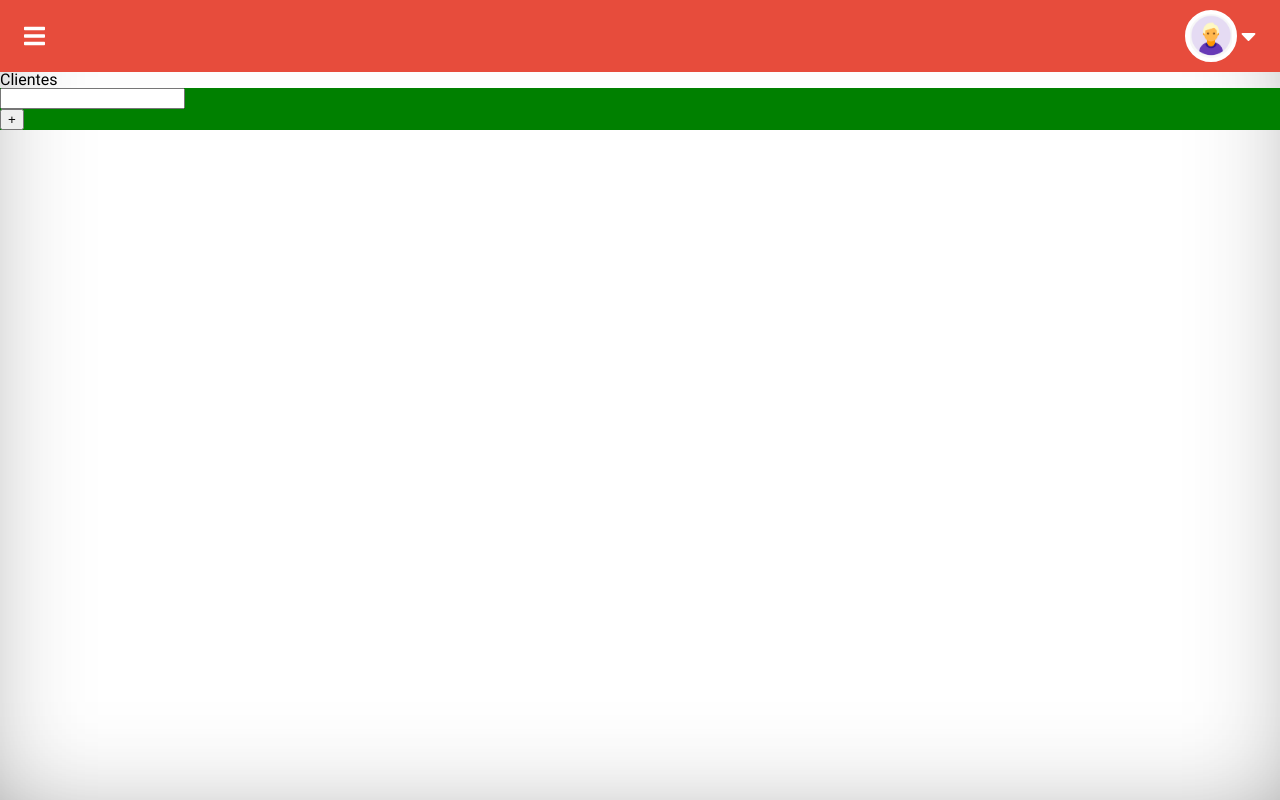
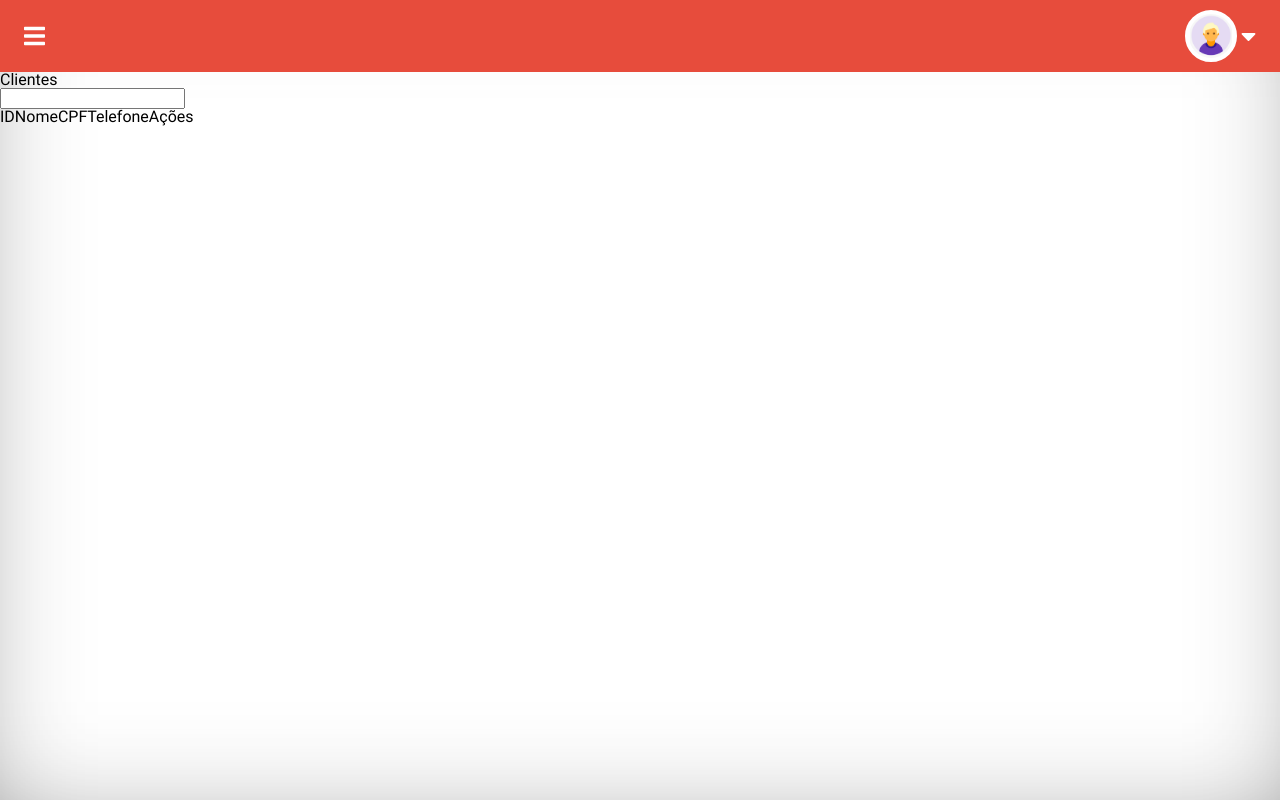
Before and after one commit to mdccg/fgmanager, a React (Create React App) app in the folder frontend/: page /clientes in a window 1280 px wide. Built offline with nearby package versions, Linux system fonts and the light colour scheme.

Commit message:
tela de clientes

```diff
--- a/frontend/src/pages/Agenda/index.js
+++ b/frontend/src/pages/Agenda/index.js
@@ -5,30 +5,7 @@ class Agenda extends Component {
   render() {
     return (
       <div>
-        <div>
-          <div>
-            <div >
-              <h2 >Clientes</h2>
-            </div>
-          </div>
-          <input />
-
-          <div >
-            <div>
-              <table>
-                <thead>
-                  <tr>
-                    <th>ID</th>
-                    <th>Nome</th>
-                    <th>CPF</th>
-                    <th>Telefone</th>
-                    <th>Ações</th>
-                  </tr>
-                </thead>
-              </table>
-            </div>
-          </div>
-        </div>
+      <h2 >Agenda</h2>
       </div>
     );
   }
--- a/frontend/src/pages/Clientes/index.js
+++ b/frontend/src/pages/Clientes/index.js
@@ -5,21 +5,31 @@ class Clientes extends Component {
   render() {
     return (
       <div>
-              <div className="title">
-                <h1>Clientes</h1>
-              </div>
-              <div style={{backgroundColor:"green",flexDirection:"row",}}>
-                <div>
-                  <input/>
-                </div>
-                <div>
-                  <button>+</button>
-                </div>
-              </div>
-              <div>
+        <div>
+          <div>
+            <div >
+              <h2 >Clientes</h2>
+            </div>
+          </div>
+          <input />
 
-              </div>
+          <div >
+            <div>
+              <table>
+                <thead>
+                  <tr>
+                    <th>ID</th>
+                    <th>Nome</th>
+                    <th>CPF</th>
+                    <th>Telefone</th>
+                    <th>Ações</th>
+                  </tr>
+                </thead>
+              </table>
             </div>
+          </div>
+        </div>
+      </div>
     );
   }
 }
```
